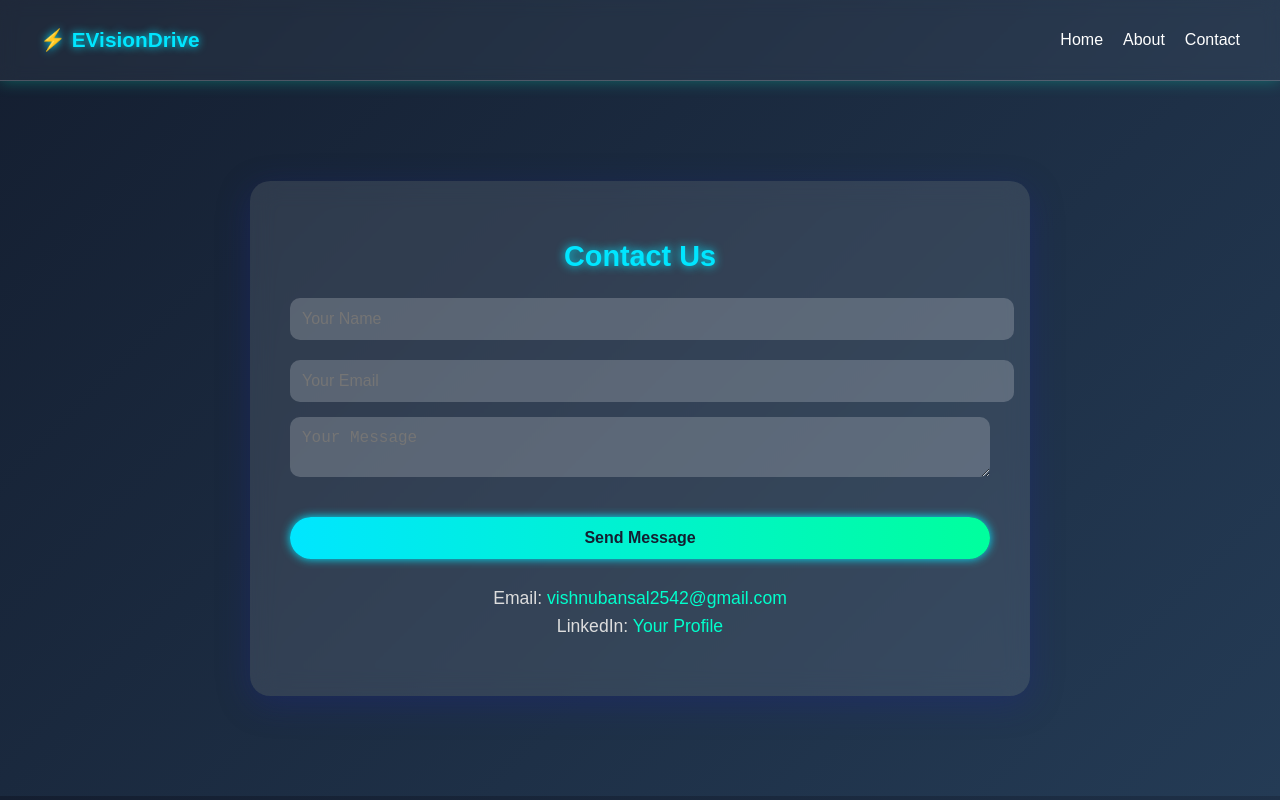
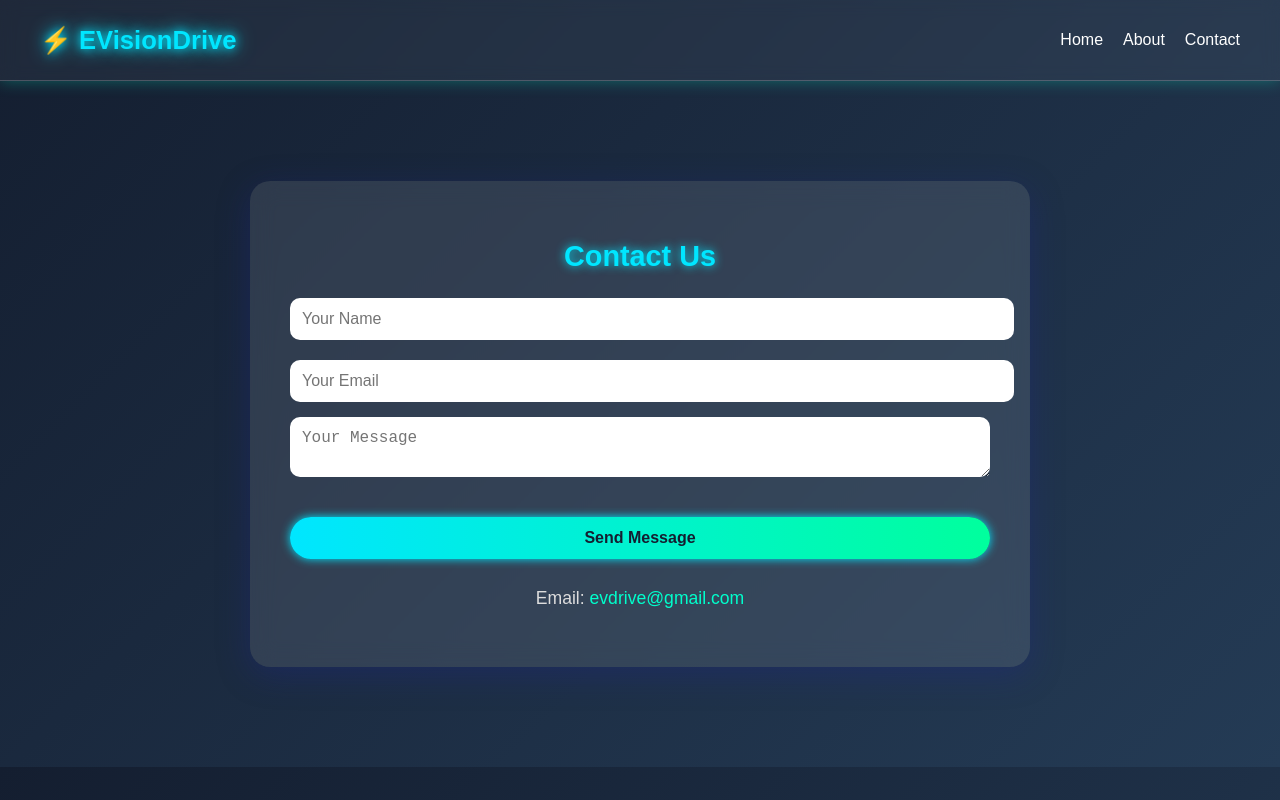
Before and after one commit to vishnu2542/EvisionDrive, a React (Create React App) app in the folder frontend/: page /contact in a window 1280 px wide. Built offline with nearby package versions, Linux system fonts and the light colour scheme.

Commit message:
some updates

```diff
--- a/frontend/src/App.js
+++ b/frontend/src/App.js
@@ -28,7 +28,7 @@ function Home() {
       );
       setResult(`Estimated range: ${res.data.predicted_km.toFixed(2)} km`);
     } catch (err) {
-      setResult("Error connecting to backend or calculating.");
+      setResult("check your internet connection");
     }
   };
 
--- a/frontend/src/Contact.js
+++ b/frontend/src/Contact.js
@@ -25,8 +25,8 @@ export default function Contact() {
         <button type="submit">Send Message</button>
       </form>
       <p className="contact-info">
-        Email: <a href="mailto:vishnubansal2542@gmail.com">vishnubansal2542@gmail.com</a> <br />
-        LinkedIn: <a href="https://linkedin.com" target="_blank" rel="noreferrer">Your Profile</a>
+        Email: <a href="mailto:evdrive@gmail.com">evdrive@gmail.com</a> <br />
+
       </p>
     </div>
   );
--- a/frontend/src/Navbar.css
+++ b/frontend/src/Navbar.css
@@ -33,3 +33,21 @@
   color: #00ffcc;
   text-shadow: 0 0 10px #00ffcc;
 }
+
+/* ===== Logo Styling (3D effect + glow) ===== */
+.logo-link {
+  color: #00e6ff;
+  text-decoration: none;
+  font-weight: bold;
+  font-size: 1.6rem;
+  text-shadow: 0 0 10px #00e6ff, 0 0 20px #00e6ff;
+  display: inline-block;
+  transition: transform 0.4s ease, text-shadow 0.4s ease, color 0.4s ease;
+  perspective: 600px;
+}
+
+.logo-link:hover {
+  color: #00ffcc;
+  text-shadow: 0 0 15px #00ffcc, 0 0 30px #00ffcc, 0 0 45px #00ffcc;
+  transform: rotateY(12deg) scale(1.1);
+}
--- a/frontend/src/Navbar.js
+++ b/frontend/src/Navbar.js
@@ -5,7 +5,10 @@ import "./Navbar.css";
 export default function Navbar() {
   return (
     <nav className="navbar">
-      <div className="nav-logo">⚡ EVisionDrive</div>
+      <div className="nav-logo">
+        <Link to="/" className="logo-link">⚡ EVisionDrive</Link>
+      </div>
+
       <ul className="nav-links">
         <li><Link to="/">Home</Link></li>
         <li><Link to="/about">About</Link></li>
--- a/frontend/src/Pages.css
+++ b/frontend/src/Pages.css
@@ -38,7 +38,7 @@
 
 .contact-form input,
 .contact-form textarea {
-  background: rgba(255, 255, 255, 0.2);
+  background: white;
   border: none;
   border-radius: 10px;
   padding: 12px;
```
